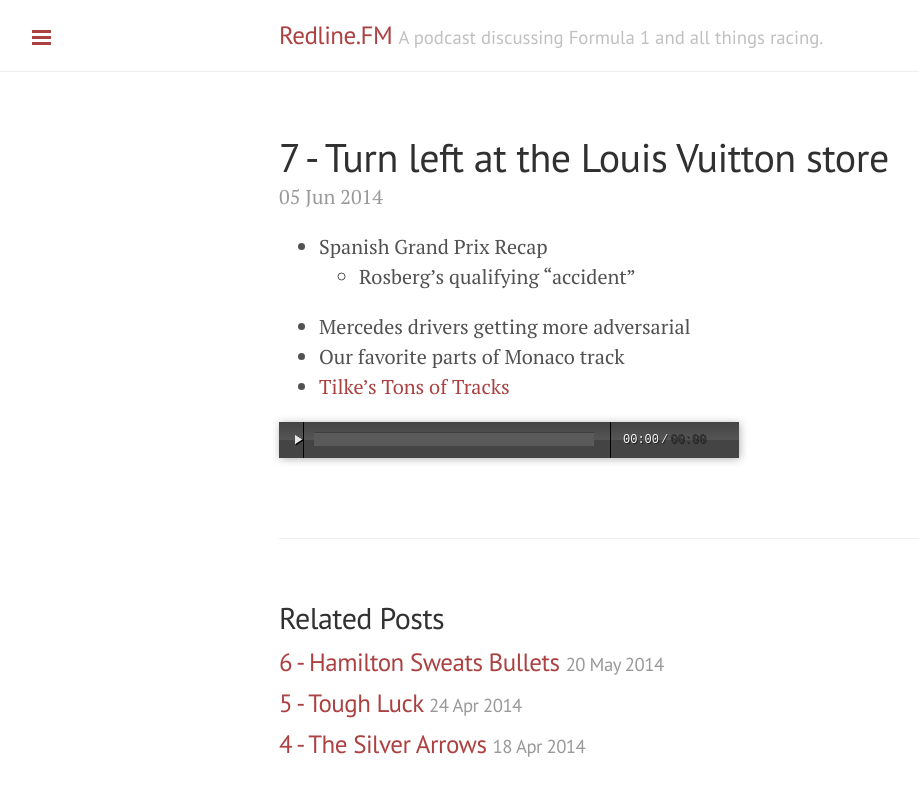
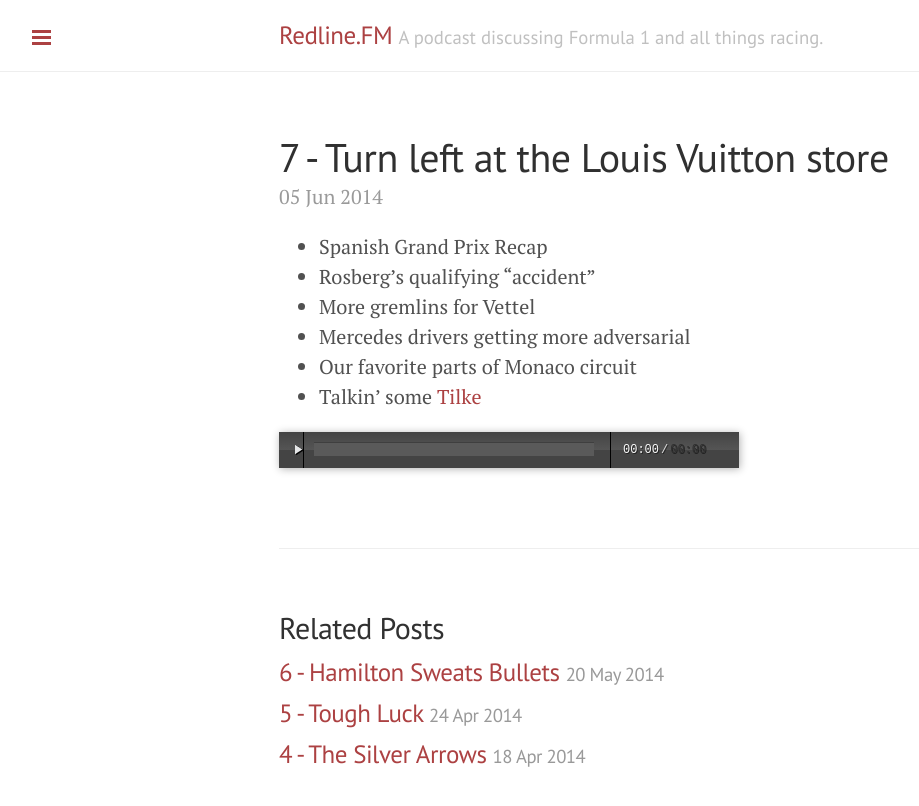
Before and after one commit to chrischernoff/apex, a Jekyll site: the page built from _posts/2014-06-05-7-turn-left-at-the-louis-vuitton-store.md, in a window 1280 px wide. Shown: the top 806 px of the page, without its empty margins (1-920 px from the left). Built offline with Jekyll 4.4.1, drawn with Linux system fonts in a browser that asks for light colours; Markdown is read by kramdown in place of the engine named in the settings.

Commit message:
Update Episode 7 Notes

```diff
--- a/_posts/2014-06-05-7-turn-left-at-the-louis-vuitton-store.md
+++ b/_posts/2014-06-05-7-turn-left-at-the-louis-vuitton-store.md
@@ -8,10 +8,11 @@
 ---
 
 * Spanish Grand Prix Recap
-  * Rosberg's qualifying "accident"
+* Rosberg's qualifying "accident"
+* More gremlins for Vettel
 * Mercedes drivers getting more adversarial
-* Our favorite parts of Monaco track
-* [Tilke's Tons of Tracks](http://en.wikipedia.org/wiki/Hermann_Tilke#List_of_circuits)
+* Our favorite parts of Monaco circuit
+* Talkin' some [Tilke](http://en.wikipedia.org/wiki/Hermann_Tilke#List_of_circuits)
 
 <!-- more -->
 
```
